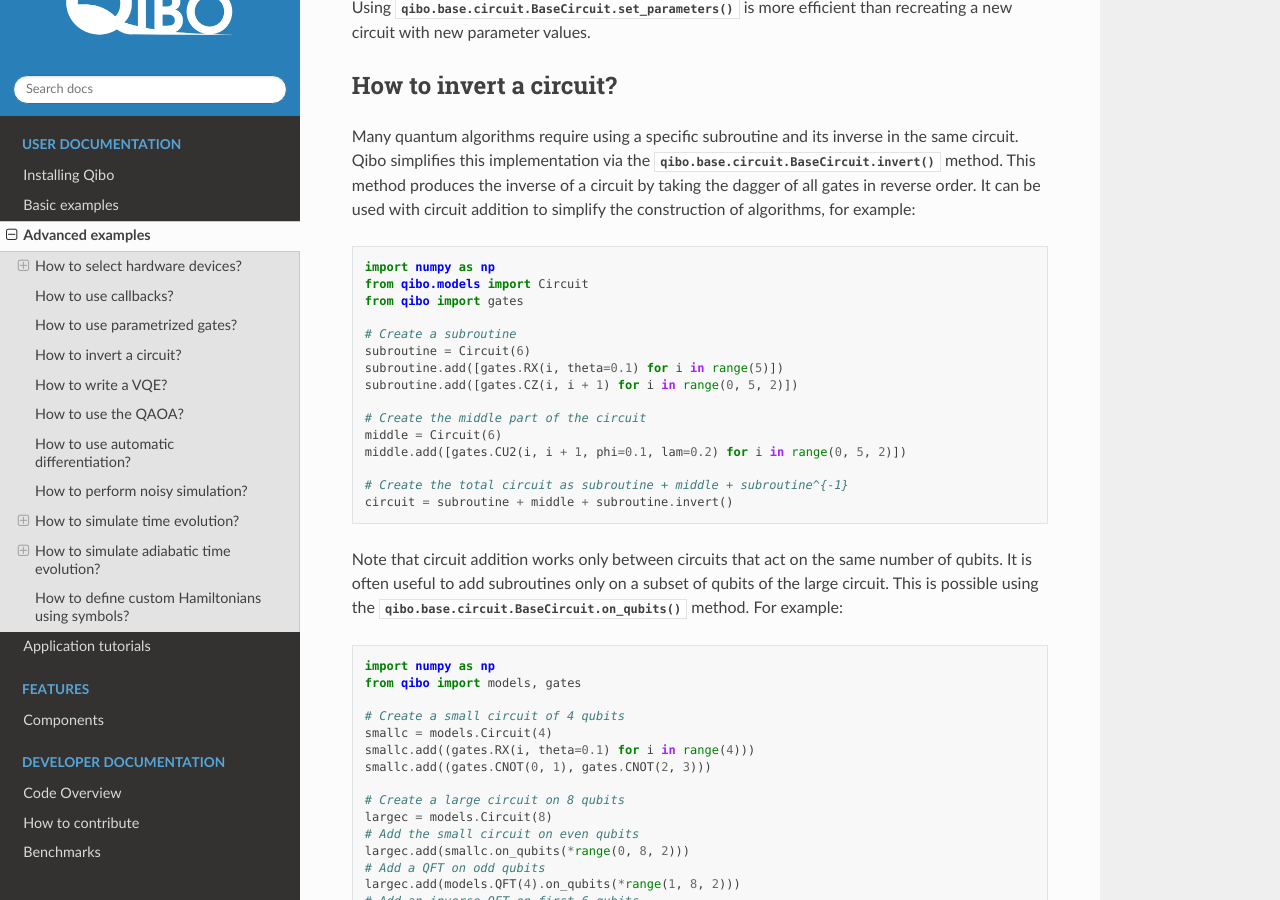
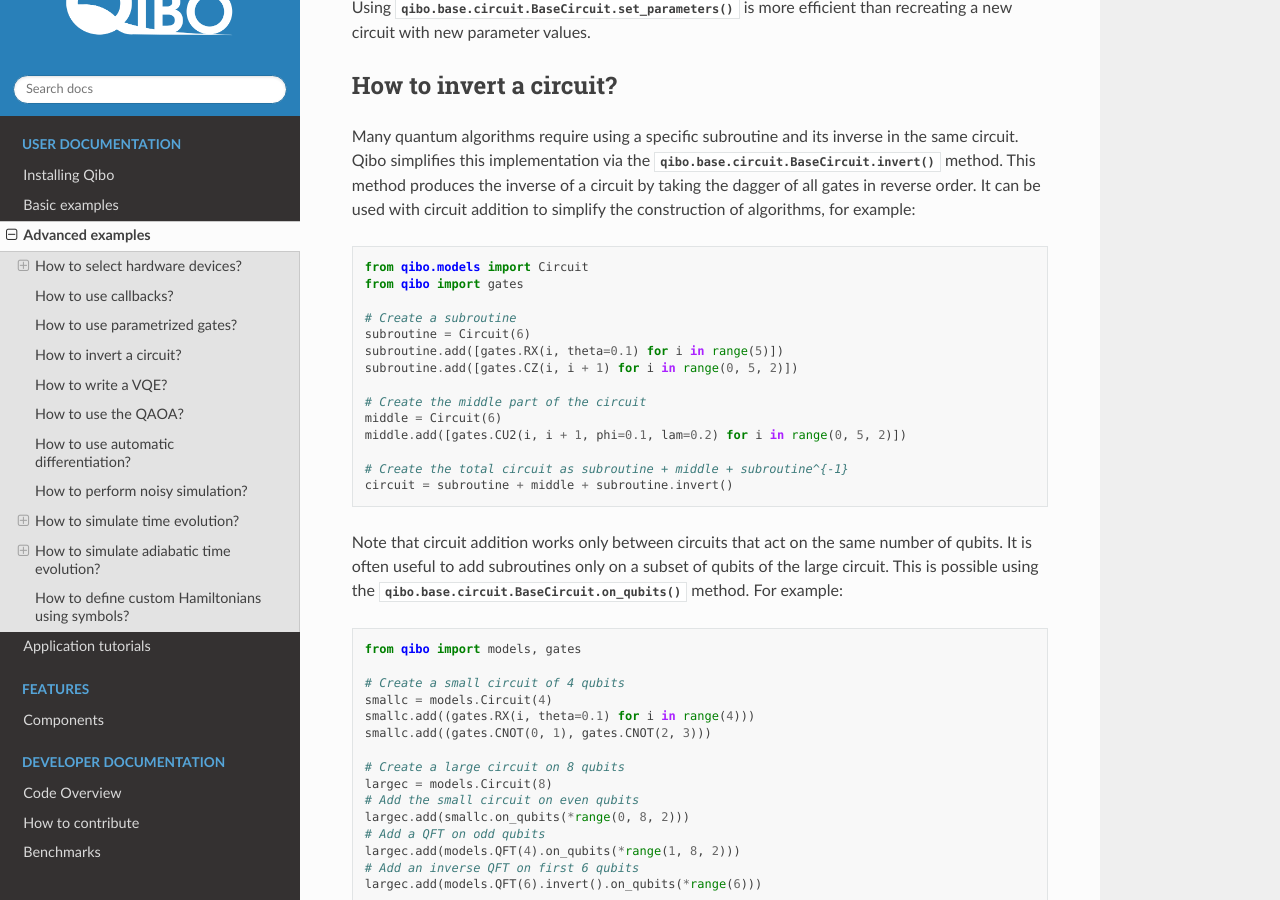
Before and after one commit to qiboteam/qibo, a Sphinx documentation site: the page built from doc/source/advancedexamples.rst, in a window 1280 px wide and 900 px high, scrolled down 5749 px. Built offline with Sphinx 7.4.7 and the Read the Docs theme 2.0.0, drawn with Linux system fonts in a browser that asks for light colours; pages that are not in the unit, such as notebooks, are missing from menus.

Commit message:
Remove imports

```diff
--- a/doc/source/advancedexamples.rst
+++ b/doc/source/advancedexamples.rst
@@ -320,7 +320,6 @@
 
 .. code-block:: python
 
-    import numpy as np
     from qibo.models import Circuit
     from qibo import gates
 
@@ -344,7 +343,6 @@
 
 .. code-block:: python
 
-    import numpy as np
     from qibo import models, gates
 
     # Create a small circuit of 4 qubits
```
